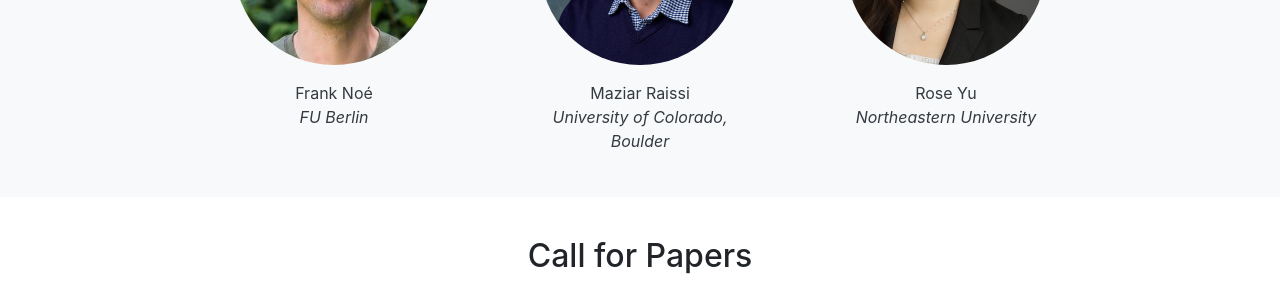
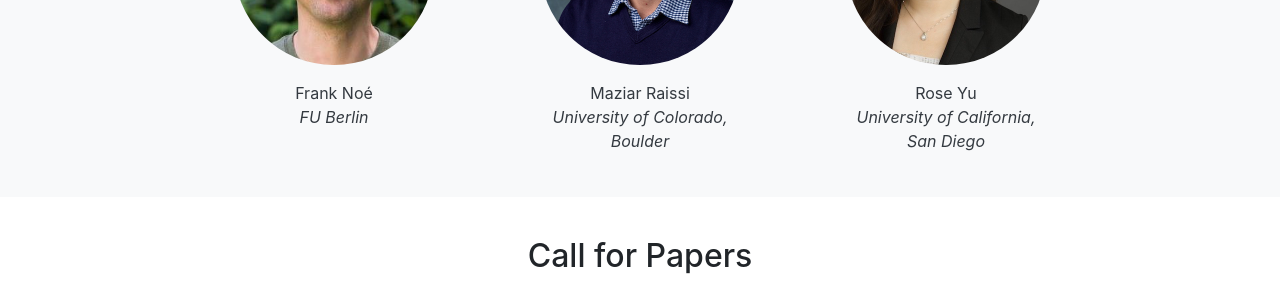
Before and after one commit to inductive-biases/inductive-biases.github.io, a Jekyll site: the page built from index.md, in a window 1280 px wide and 900 px high, scrolled down 1331 px. Shown: the part 153-453 px from the top of the window. Built offline with Jekyll 4.4.1, drawn with Linux system fonts in a browser that asks for light colours.

Commit message:
Update institution.

```diff
--- a/speakers.html
+++ b/speakers.html
@@ -61,7 +61,7 @@ published: false
             <p>
                 Rose Yu
                 <br>
-                <em>Northeastern University</em>
+                <em>University of California, San Diego</em>
             </p>
         </a>
     </div>
```
